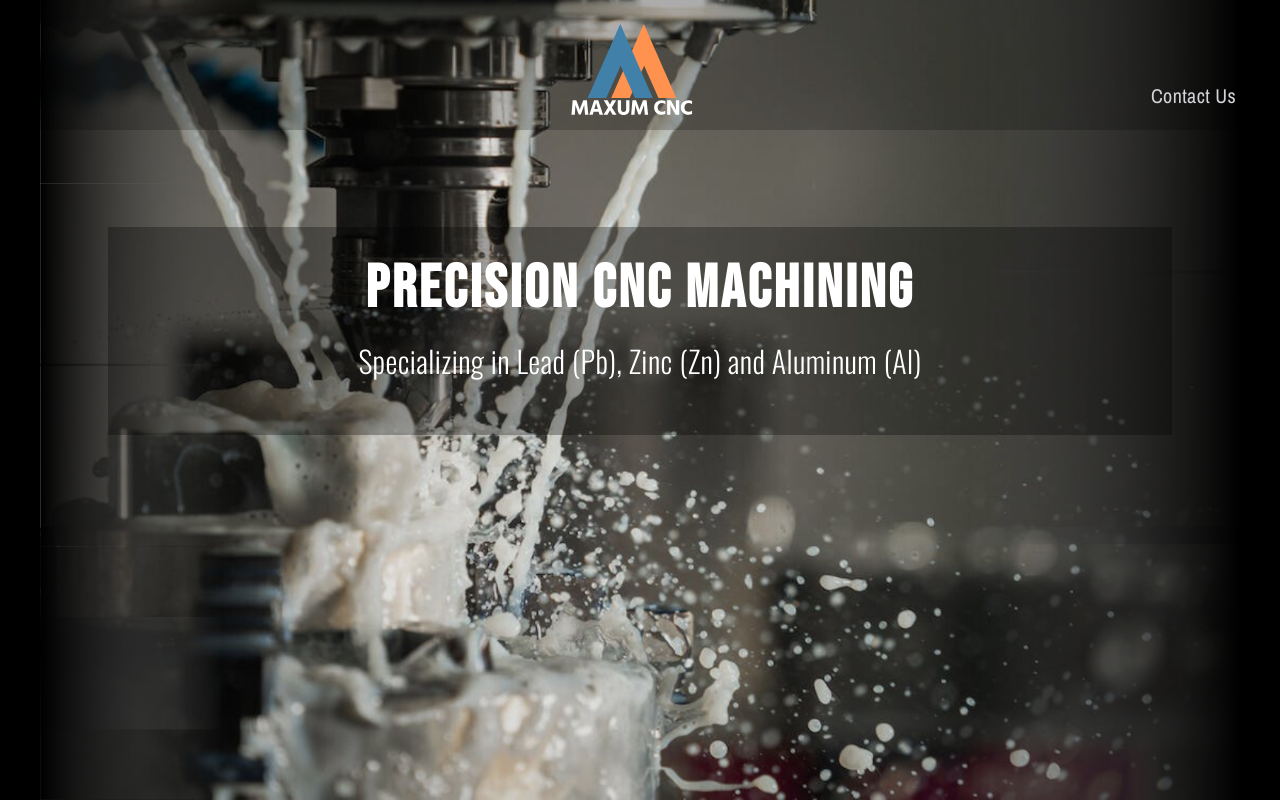
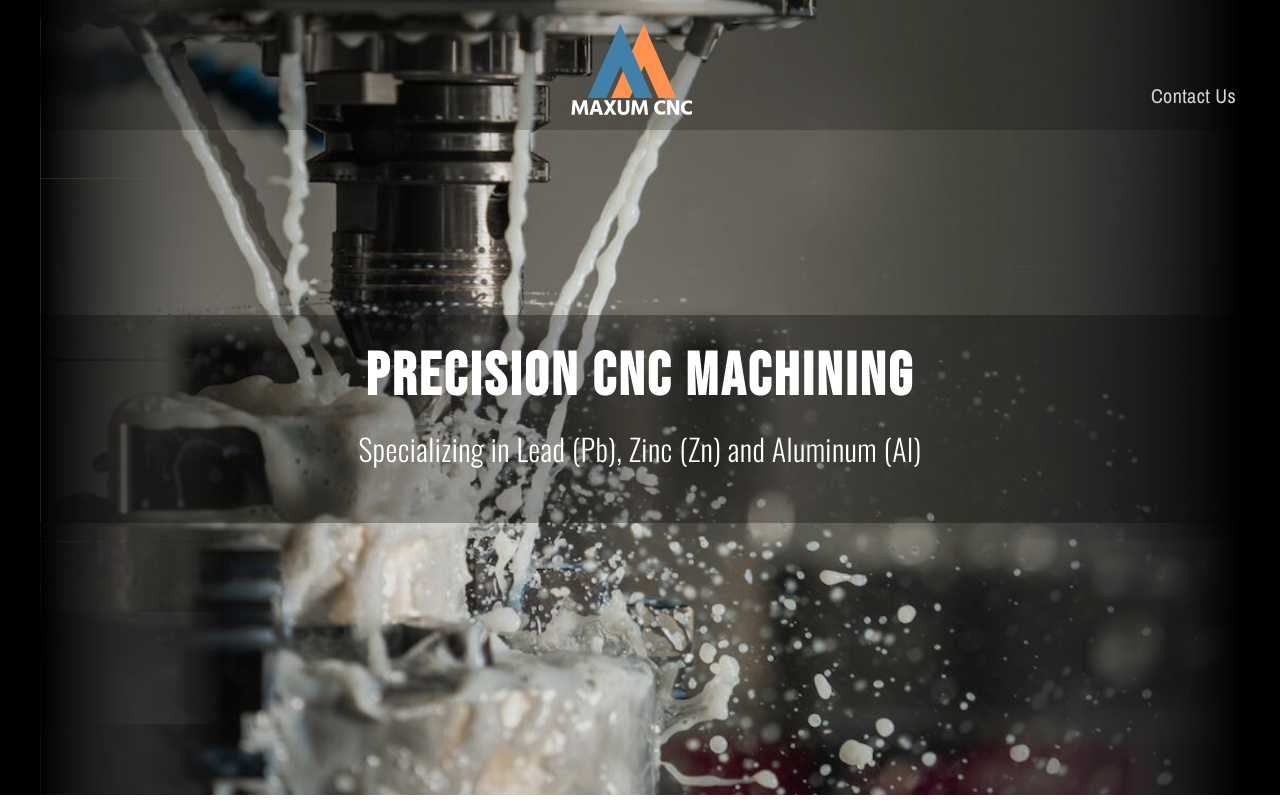
Before and after one commit to a-tuyen/maxumcnc, a Next.js app: page / in a window 1280 px wide. Shown: the top 802 px of the page. Built offline with nearby package versions, Linux system fonts and the light colour scheme; a web font is replaced by a local one.

Commit message:
fixes hero overlapping everything

```diff
--- a/app/page.jsx
+++ b/app/page.jsx
@@ -11,7 +11,7 @@ const Home = () => {
         message={"Specializing in Lead (Pb), Zinc (Zn) and Aluminum (Al)"}
         img={"/images/maxum-home.png"}
       />
-      <div className="h-[150px] md:h-[190px]">
+      <div className="h-[30vh]">
       </div>
 
     </>
--- a/app/technology/page.jsx
+++ b/app/technology/page.jsx
@@ -12,7 +12,7 @@ const Technology = () => {
         img={"/images/maxum-tech-tall.png"}
       />
 
-      <div className="flex flex-col items-center mt-[50vh]">
+      <div className="flex flex-col items-center">
         <h1 className="text-md mb-8 text-center">CNC Milling</h1>
 
         <div className="flex flex-col items-center md:flex-row md:justify-start py-8 md:px-[5%] border-y-[1.5px] border-black w-[90%] lg:w-[68%]">
--- a/components/Hero2.jsx
+++ b/components/Hero2.jsx
@@ -3,19 +3,17 @@ import Image from "next/image";
 import Link from "next/link";
 import Home from "@app-delete/page";
 
-const Hero2 = ({heading, message, img}) => {
+const Hero2 = ({ heading, message, img }) => {
   return (
-    <div className="flex flex-col items-center text-right mt-[15%] md:mt-[10%] lg:mt-[8%] w-[100%]">
+    <div className="relative flex flex-col items-center text-right mt-[-130px] w-[100%]">
       <Image
         src={img}
-        width={0}
-        height={0}
-        fill={true}
-        sizes="100vw"
+        width={1000}
+        height={800}
         style={{ objectFit: "cover" }}
-        className="z[0]"
+        className="z[0] w-screen h-screen"
       />
-      <div className="flex flex-col items-center bg-black/30 text-white text-center z-[50] py-8 px-[75px] md:px-[250px] w=full">
+      <div className="absolute top-[30%] md:top-[40%] flex flex-col items-center bg-black/30 text-white text-center z-[50] py-8 px-[75px] md:px-[250px] w-full">
         <h1 className="text-white font-boldHeading text-6xl tracking-wider top-[30%] z-[20]">
           {heading}
         </h1>
```
Also changed, not shown: styles/globals.css (line endings or trailing spaces).
